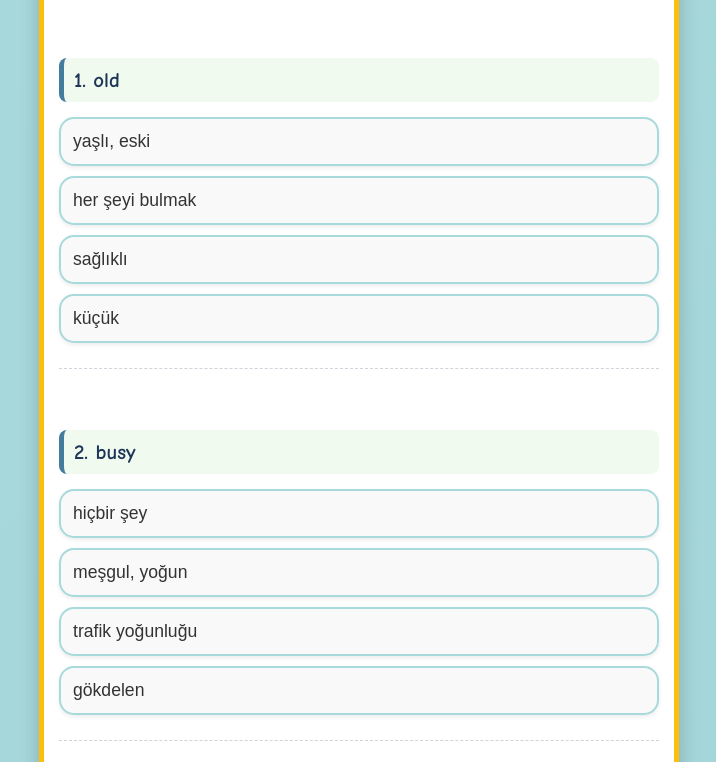
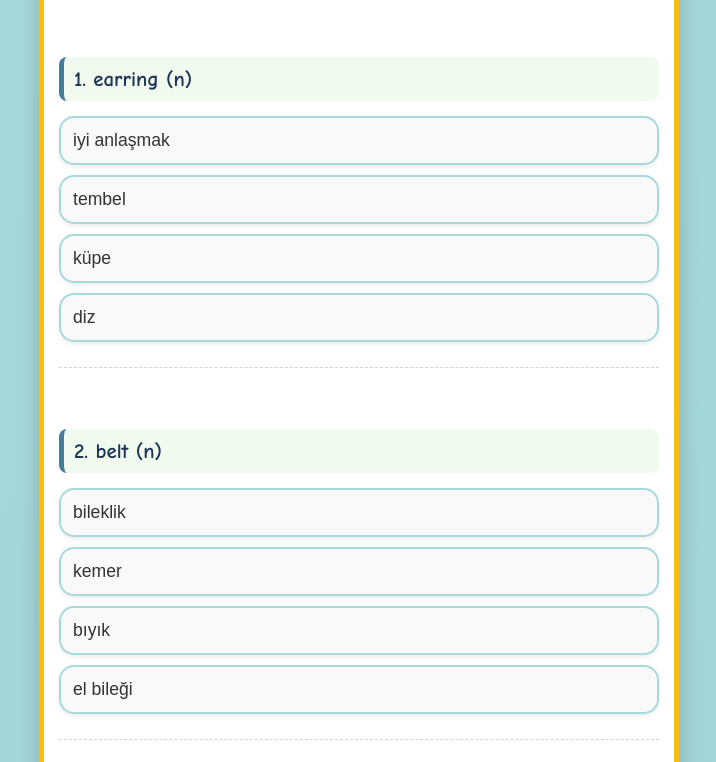
Before and after one commit to esen258/teacheresen, a plain HTML site: page word-tests/6-sinif/unit3.html in a window 1280 px wide. Shown: the part 264-1026 px from the top of the page, without its empty margins (281-997 px from the left). Drawn offline with Linux system fonts and the light colour scheme.

Commit message:
Update unit3.html

```diff
--- a/word-tests/6-sinif/unit3.html
+++ b/word-tests/6-sinif/unit3.html
@@ -3,7 +3,7 @@
 <head>
     <meta charset="UTF-8">
     <meta name="viewport" content="width=device-width, initial-scale=1.0">
-    <title>6. Sınıf 3. Ünite İngilizce Kelime Testi (Eğlenceli)</title>
+    <title>Theme 3</title>
     <style>
         /* GENEL VE MOBİL STİL AYARLARI */
         body {
@@ -327,7 +327,7 @@
         <div class="dot"></div>
         <div class="dot"></div>
 
-        <h1>6. Sınıf 3. Ünite İngilizce Kelime Testi</h1>
+        <h1>Theme 3</h1>
         <div id="questions-area">
             </div>
 
@@ -339,152 +339,101 @@
 
     <script>
         const wordList = [
-            // -1- FİİLLER (ACTIONS)
-            { en: "clean", tr: "temizlemek" },
-            { en: "climb mountain", tr: "dağa tırmanmak" },
-            { en: "compare", tr: "kıyaslamak" },
-            { en: "cook", tr: "yemek pişirmek" },
-            { en: "cycle", tr: "bisiklet sürmek" },
-            { en: "draw picture", tr: "resim çizmek" },
-            { en: "drive", tr: "sürmek" },
-            { en: "feed the animals", tr: "hayvanları beslemek" },
-            { en: "find everything", tr: "her şeyi bulmak" },
-            { en: "get", tr: "almak" },
-            { en: "give", tr: "vermek" },
-            { en: "grow vegetable and fruit", tr: "sebze meyve yetiştirmek" },
-            { en: "have a barbeque", tr: "mangal yapmak" },
-            { en: "help", tr: "yardım etmek" },
-            { en: "join", tr: "katılmak" },
-            { en: "knit", tr: "örgü örmek" },
-            { en: "learn", tr: "öğrenmek" },
-            { en: "leave", tr: "ayrılmak, çıkmak" },
-            { en: "live", tr: "yaşamak" },
-            { en: "make cake", tr: "kek yapmak" },
-            { en: "need", tr: "ihtiyaç duymak" },
-            { en: "play soccer", tr: "futbol oynamak" },
-            { en: "prefer", tr: "tercih etmek" },
-            { en: "prepare", tr: "hazırlamak" },
-            { en: "put", tr: "koymak" },
-            { en: "read newspaper", tr: "gazete okumak" },
-            { en: "rest", tr: "dinlenmek" },
-            { en: "ride horse", tr: "ata binmek" },
-            { en: "set the table", tr: "masayı hazırlamak, sofra kurmak" },
-            { en: "spend", tr: "harcamak, geçirmek" },
-            { en: "take", tr: "almak" },
-            { en: "talk", tr: "konuşmak" },
-            { en: "visit", tr: "ziyaret etmek" },
-            { en: "want", tr: "istemek" },
-            { en: "wash the dishes", tr: "bulaşıkları yıkamak" },
-            { en: "water flowers", tr: "çiçek sulamak" },
-            { en: "wear", tr: "giymek" },
-            { en: "work", tr: "çalışmak" },
-            { en: "would like", tr: "istemek" },
+            // KULLANICI TARAFINDAN VERİLEN KELİMELER
+            { en: "ankle (n)", tr: "ayak bileği" },
+            { en: "attractive (adj)", tr: "çekici" },
+            { en: "back (n)", tr: "sırt" },
+            { en: "bracelet (n)", tr: "bileklik" },
+            { en: "brilliant (adj)", tr: "harika, mükemmel, zeki" },
+            { en: "caring (adj)", tr: "şefkatli, ilgili" },
+            { en: "chain (n)", tr: "zincir" },
+            { en: "clever (adj)", tr: "zeki" },
+            { en: "crazy (adj)", tr: "çılgın" },
+            { en: "focused (adj)", tr: "odaklanmış, dikkatini vermiş" },
+            { en: "happily (adv)", tr: "mutlu bir şekilde, sevinçle" },
+            { en: "heart (n)", tr: "kalp" },
+            { en: "helpful (adj)", tr: "yardımsever" },
+            { en: "image (n)", tr: "görüntü, imaj, resim" },
+            { en: "independent (adj)", tr: "bağımsız" },
+            { en: "jewellery (n)", tr: "mücevher, takı" },
+            { en: "kit (n)", tr: "takım, set, malzemeler" },
+            { en: "knee (n)", tr: "diz" },
+            { en: "lazy (adj)", tr: "tembel" },
+            { en: "leg (n)", tr: "bacak" },
+            { en: "look (n)", tr: "bakış, görünüş" },
+            { en: "look (v)", tr: "bakmak" },
+            { en: "lovely (adj)", tr: "hoş, güzel, sevimli" },
+            { en: "necklace (n)", tr: "kolye" },
+            { en: "organised (adj)", tr: "düzenli" },
+            { en: "patient (adj)", tr: "sabırlı" },
+            { en: "physical (adj)", tr: "fiziksel, bedensel" },
+            { en: "pocket (n)", tr: "cep" },
+            { en: "polite (adj)", tr: "kibar" },
+            { en: "purse (n)", tr: "para çantası, cüzdan (kadın)" },
+            { en: "rude (adj)", tr: "kaba" },
+            { en: "sadly (adv)", tr: "ne yazık ki, üzgün bir şekilde" },
+            { en: "seem (v)", tr: "görünmek, ...mış gibi gelmek" },
+            { en: "serious (adj)", tr: "ciddi" },
+            { en: "simple (adj)", tr: "basit, sade" },
+            { en: "simply (adv)", tr: "basitçe" },
+            { en: "skin (n)", tr: "cilt, deri" },
+            { en: "social (adj)", tr: "sosyal" },
+            { en: "stomach (n)", tr: "mide; karın" },
+            { en: "swimsuit (n)", tr: "mayo" },
+            { en: "tidy (adj)", tr: "düzenli, temiz" },
+            { en: "tights (n)", tr: "tayt, külotlu çorap" },
+            { en: "trainers (n)", tr: "spor ayakkabısı" },
+            { en: "wallet (n)", tr: "cüzdan (erkek)" },
+            { en: "weak (adj)", tr: "zayıf, güçsüz" },
+            { en: "appearance (n)", tr: "dış görünüş, fiziksel görünüm" },
+            { en: "personality (n)", tr: "kişilik, karakter" },
+            { en: "generous (adj)", tr: "cömert" },
+            { en: "punctual (adj)", tr: "dakik" },
+            { en: "outgoing (adj)", tr: "dışa dönük, sosyal" },
+            { en: "slim (adj)", tr: "ince, zayıf" },
+            { en: "plump (adj)", tr: "balık etli, topluca" },
+            { en: "curly (adj)", tr: "kıvırcık (saç)" },
+            { en: "straight (adj)", tr: "düz (saç)" },
+            { en: "wavy (adj)", tr: "dalgalı (saç)" },
+            { en: "height (n)", tr: "boy" },
+            { en: "weight (n)", tr: "kilo" },
+            { en: "honest (adj)", tr: "dürüst" },
+            { en: "stubborn (adj)", tr: "inatçı" },
+            { en: "shy (adj)", tr: "utangaç" },
 
-            // -2- SIFATLAR (ADJECTIVES)
-            { en: "beautiful", tr: "güzel" },
-            { en: "better", tr: "daha iyi" },
-            { en: "big", tr: "büyük" },
-            { en: "boring", tr: "sıkıcı" },
-            { en: "busy", tr: "meşgul, yoğun" },
-            { en: "cheap", tr: "ucuz" },
-            { en: "cheerful", tr: "neşeli" },
-            { en: "clean", tr: "temiz" },
-            { en: "cold", tr: "soğuk" },
-            { en: "crowded", tr: "kalabalık" },
-            { en: "dangerous", tr: "tehlikeli" },
-            { en: "easy", tr: "kolay" },
-            { en: "enjoyable", tr: "eğlenceli" },
-            { en: "exciting", tr: "heyecan verici" },
-            { en: "expensive", tr: "pahalı" },
-            { en: "fast", tr: "hızlı" },
-            { en: "fat", tr: "şişman" },
-            { en: "funny", tr: "eğlenceli" },
-            { en: "good", tr: "iyi" },
-            { en: "handsome", tr: "yakışıklı" },
-            { en: "happy", tr: "mutlu" },
-            { en: "hard", tr: "zor" },
-            { en: "hardworking", tr: "çalışkan" },
-            { en: "healthy", tr: "sağlıklı" },
-            { en: "heavy", tr: "ağır" },
-            { en: "high", tr: "yüksek" },
-            { en: "hot", tr: "sıcak" },
-            { en: "ill", tr: "hasta" },
-            { en: "important", tr: "önemli" },
-            { en: "interesting", tr: "ilgi çekici" },
-            { en: "large", tr: "geniş" },
-            { en: "late", tr: "geç" },
-            { en: "lazy", tr: "tembel" },
-            { en: "light", tr: "hafif" },
-            { en: "long", tr: "uzun" },
-            { en: "lovely", tr: "hoş, güzel" },
-            { en: "low", tr: "düşük, alçak" },
-            { en: "middle aged", tr: "orta yaşlı" },
-            { en: "noisy", tr: "gürültülü" },
-            { en: "nutritious", tr: "besleyici" },
-            { en: "old", tr: "yaşlı, eski" },
-            { en: "peaceful", tr: "huzurlu, sakin" },
-            { en: "pretty", tr: "tatlı" },
-            { en: "quiet", tr: "sessiz" },
-            { en: "ready", tr: "hazır" },
-            { en: "relaxing", tr: "rahatlatıcı" },
-            { en: "safe", tr: "güvenli" },
-            { en: "same", tr: "aynı" },
-            { en: "short", tr: "kısa" },
-            { en: "slim", tr: "ince" },
-            { en: "slow", tr: "yavaş" },
-            { en: "small", tr: "küçük" },
-            { en: "strong", tr: "güçlü" },
-            { en: "tall", tr: "uzun" },
-            { en: "thin", tr: "zayıf" },
-            { en: "tidy", tr: "düzenli" },
-            { en: "very", tr: "çok" },
-            { en: "warm", tr: "ılık" },
-            { en: "young", tr: "genç" },
-
-            // -3- İSİMLER & YERLER (NOUNS & PLACES)
-            { en: "building", tr: "bina" },
-            { en: "city life", tr: "şehir hayatı" },
-            { en: "city", tr: "şehir" },
-            { en: "country life", tr: "kırsal yaşam" },
-            { en: "country", tr: "kırsal bölge" },
-            { en: "downtown", tr: "şehir merkezi, çarşı" },
-            { en: "everybody", tr: "herkes" },
-            { en: "farm house", tr: "çiftlik evi" },
-            { en: "garden", tr: "bahçe" },
-            { en: "high building", tr: "yüksek bina" },
-            { en: "important exam", tr: "önemli yazılı" },
-            { en: "kiosk", tr: "büfe, kulübe" },
-            { en: "library", tr: "kütüphane" },
-            { en: "neighbourhood", tr: "civar, çevre" },
-            { en: "shop", tr: "dükkan" },
-            { en: "shopping center", tr: "AVM" },
-            { en: "skyscraper", tr: "gökdelen" },
-            { en: "street", tr: "cadde, sokak" },
-            { en: "summer", tr: "yaz" },
-            { en: "thing", tr: "şey" },
-            { en: "ticket", tr: "bilet" },
-            { en: "town", tr: "kasaba, şehir" },
-            { en: "traffic jam", tr: "trafik yoğunluğu" },
-            { en: "winter", tr: "kış" },
-
-            // -4- ZARFLAR & İFADELER (ADVERBS & PHRASES)
-            { en: "are there", tr: "var mı" },
-            { en: "at the moment", tr: "şu anda" },
-            { en: "everything", tr: "her şey" },
-            { en: "is there", tr: "var mı" },
-            { en: "nothing", tr: "hiçbir şey" },
-            { en: "now", tr: "şimdi" },
-            { en: "right now", tr: "tam şu anda" },
-            { en: "so", tr: "bu yüzden" },
-            { en: "there are", tr: "var" },
-            { en: "there is", tr: "var" },
-            { en: "today", tr: "bugün" },
-            { en: "when", tr: "nezaman" },
-            { en: "where", tr: "nerede, nereye" },
-            { en: "which", tr: "hangi, hangisi" },
-            { en: "who", tr: "kim" },
-            { en: "why", tr: "neden" },
-            { en: "you are right", tr: "haklısın" }
+            // MAARİF MODEL 6. SINIF 3. TEMA (PERSONAL LIFE) EK KELİMELER
+            { en: "blond / blonde (adj)", tr: "sarışın" },
+            { en: "bald (adj)", tr: "kel" },
+            { en: "beard (n)", tr: "sakal" },
+            { en: "moustache (n)", tr: "bıyık" },
+            { en: "freckles (n)", tr: "çiller" },
+            { en: "hazel (adj)", tr: "ela (göz)" },
+            { en: "medium-height (adj)", tr: "orta boylu" },
+            { en: "medium-weight (adj)", tr: "orta kilolu" },
+            { en: "well-built (adj)", tr: "yapılı, kaslı" },
+            { en: "overweight (adj)", tr: "kilolu, şişman" },
+            { en: "handsome (adj)", tr: "yakışıklı" },
+            { en: "cute (adj)", tr: "sevimli, şirin" },
+            { en: "cheerful (adj)", tr: "neşeli" },
+            { en: "selfish (adj)", tr: "bencil" },
+            { en: "easy-going (adj)", tr: "uyumlu, rahat" },
+            { en: "hardworking (adj)", tr: "çalışkan" },
+            { en: "thoughtful (adj)", tr: "düşünceli" },
+            { en: "talkative (adj)", tr: "konuşkan" },
+            { en: "quiet (adj)", tr: "sessiz, sakin" },
+            { en: "funny (adj)", tr: "komik, eğlenceli" },
+            { en: "brave (adj)", tr: "cesur" },
+            { en: "smart (adj)", tr: "akıllı, şık" },
+            { en: "earring (n)", tr: "küpe" },
+            { en: "ring (n)", tr: "yüzük" },
+            { en: "scarf (n)", tr: "atkı, eşarp" },
+            { en: "belt (n)", tr: "kemer" },
+            { en: "glasses (n)", tr: "gözlük" },
+            { en: "shoulder (n)", tr: "omuz" },
+            { en: "wrist (n)", tr: "el bileği" },
+            { en: "neck (n)", tr: "boyun" },
+            { en: "get on well with (v)", tr: "iyi anlaşmak" },
+            { en: "tell the truth (v)", tr: "doğruyu söylemek" }
         ];
 
         let score = 0;
@@ -500,7 +449,6 @@
 
         function generateQuiz() {
             const quizArea = document.getElementById('questions-area');
-            // Türkçe anlamları alıyoruz, ancak sadece farklı olanları tutmalıyız
             const uniqueTurkishMeanings = [...new Set(wordList.map(item => item.tr))];
 
             const shuffledWords = shuffleArray([...wordList]);
@@ -510,23 +458,19 @@
                 const questionId = `q${index + 1}`;
                 const correctMeaning = word.tr;
 
-                // Doğru cevabı hariç tutarak 3 yanlış cevap (distractor) seçiyoruz
                 let distractors = uniqueTurkishMeanings.filter(m => m !== correctMeaning);
                 shuffleArray(distractors);
-                // Eğer kelime sayısı 4'ten azsa (çok az kelime varsa), 3'ten az distractor alabiliriz.
                 distractors = distractors.slice(0, Math.min(3, distractors.length));
 
-                // Seçenekleri karıştırıp doğru cevabı da ekliyoruz
                 let options = shuffleArray([correctMeaning, ...distractors]);
 
                 htmlContent += `
-                    <div class="question" id="${questionId}" style="animation-delay: ${index * 0.1}s;">
+                    <div class="question" id="${questionId}" style="animation-delay: ${Math.min(index * 0.05, 1)}s;">
                         <p class="question-text">${index + 1}. ${word.en}</p>
                 `;
 
                 options.forEach(option => {
-                    // Tırnak işaretlerini JavaScript içinde düzgünce escape ediyoruz
-                    const escapedOption = option.replace(/'/g, "\\'");
+                    const escapedOption = option.replace(/'/g, "\'");
                     htmlContent += `
                         <button class="option-button"
                                 data-answer="${option}"
@@ -548,21 +492,18 @@
             const questionElement = document.getElementById(questionId);
             const buttons = questionElement.querySelectorAll('.option-button');
 
-            // Soru metnini al
             const questionText = questionElement.querySelector('.question-text').textContent.replace(/^\d+\.\s+/, '').trim();
-            // Kelime listesinde doğru cevabı bul
             const correctWordObject = wordList.find(w => w.en === questionText);
             const correctAnswer = correctWordObject ? correctWordObject.tr : null;
 
             if (!correctAnswer) return;
 
-            // Seçili cevabın doğru olup olmadığını kontrol et
             const isCorrect = selectedAnswer === correctAnswer;
 
             buttons.forEach(button => {
                 const buttonAnswer = button.getAttribute('data-answer');
 
-                button.disabled = true; // Cevaplandıktan sonra tüm butonları devre dışı bırak
+                button.disabled = true;
 
                 if (buttonAnswer === selectedAnswer) {
                     if (isCorrect) {
@@ -573,7 +514,6 @@
                     }
                 }
 
-                // Yanlış cevaplansa bile doğru cevabı göster
                 if (buttonAnswer === correctAnswer) {
                     if (!button.classList.contains('incorrect')) {
                         button.classList.add('correct');
```
